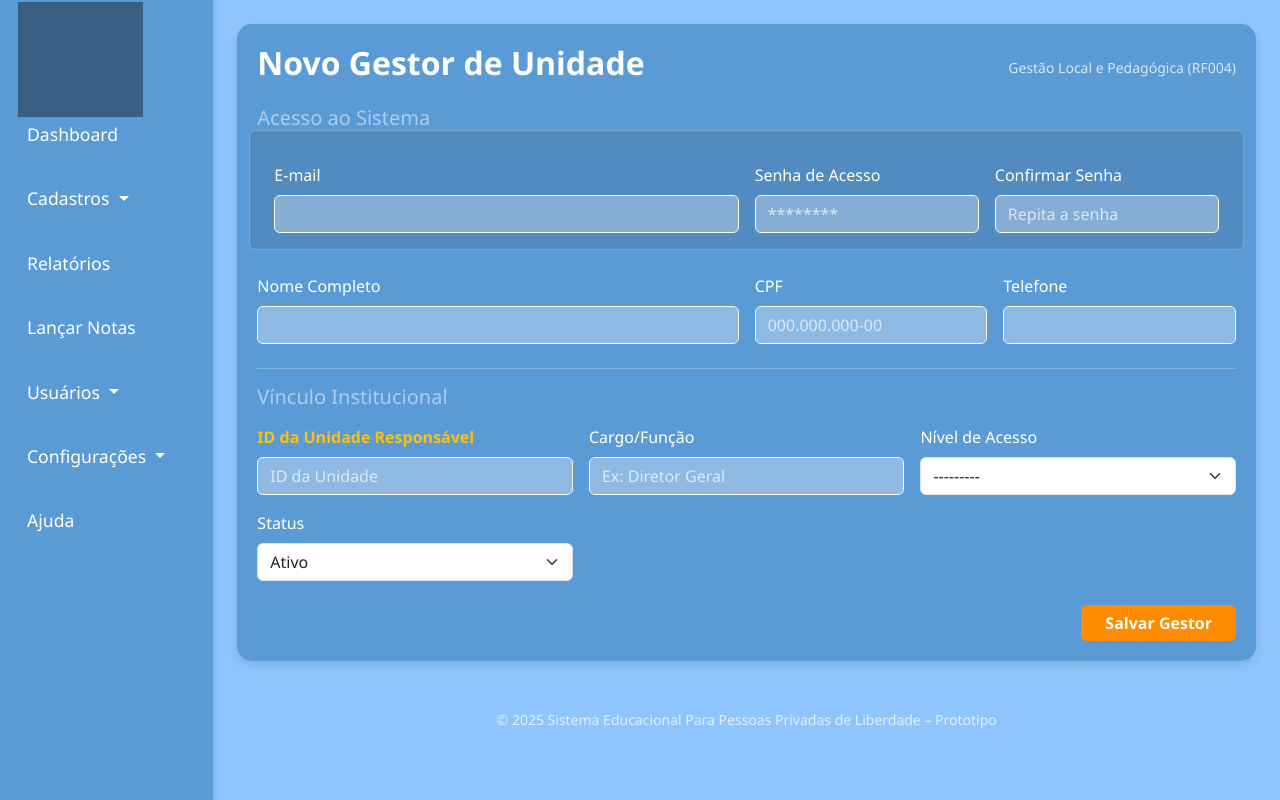
After one commit to pedrosantos-21/SistemaEducacional, a Django app: page /cadastro_gestor/ in a window 1280 px wide. The commit adds this page. Run offline with Django 5.2, Linux system fonts and the light colour scheme; grey boxes are pictures that could not be loaded.

Commit message:
I updated the home.html and gerenciar_home.html

```diff
--- a/educamais_app/forms.py
+++ b/educamais_app/forms.py
@@ -1,4 +1,4 @@
-from .models import Reeducando, Professor, Curso, Matricula, Progresso
+from .models import Reeducando, Professor, Curso, Matricula, Progresso, Administrador, Gestor, ConteudoHome
 from django.contrib.auth.models import User
 from django import forms
 
@@ -160,3 +160,96 @@ class ProgressoForm(forms.ModelForm):
         super().__init__(*args, **kwargs)
         # REGRA DE NEGÓCIO: Só mostra matrículas "Em Andamento" (Status=1)
         self.fields['matricula'].queryset = Matricula.objects.filter(status='1')
+
+# ... (Mantenha os forms anteriores) ...
+
+# --- FORMULÁRIO PARA RF003 (ADMINS) ---
+class AdministradorForm(forms.ModelForm):
+    senha_login = forms.CharField(
+        widget=forms.PasswordInput(attrs={'class': 'form-control', 'placeholder': '********'}),
+        label='Senha de Acesso'
+    )
+    confirmar_senha = forms.CharField(
+        widget=forms.PasswordInput(attrs={'class': 'form-control', 'placeholder': 'Repita a senha'}),
+        label='Confirmar Senha'
+    )
+
+    class Meta:
+        model = Administrador
+        fields = ['nome_completo', 'cpf', 'email', 'telefone', 'perfil_acesso', 'status']
+
+        widgets = {
+            'nome_completo': forms.TextInput(attrs={'class': 'form-control'}),
+            'cpf': forms.TextInput(attrs={'class': 'form-control', 'placeholder': '000.000.000-00'}),
+            'email': forms.EmailInput(attrs={'class': 'form-control'}),
+            'telefone': forms.TextInput(attrs={'class': 'form-control'}),
+            'perfil_acesso': forms.Select(attrs={'class': 'form-select'}),
+            'status': forms.Select(attrs={'class': 'form-select'}),
+        }
+
+    def clean(self):
+        cleaned_data = super().clean()
+        senha = cleaned_data.get("senha_login")
+        confirmar = cleaned_data.get("confirmar_senha")
+        if senha and confirmar and senha != confirmar:
+            self.add_error('confirmar_senha', "As senhas não conferem.")
+
+    def clean_email(self):
+        email = self.cleaned_data.get('email')
+        if User.objects.filter(username=email).exists():
+            raise forms.ValidationError("Este e-mail já está cadastrado no sistema.")
+        return email
+
+
+# --- FORMULÁRIO PARA RF004 (GESTORES) ---
+class GestorForm(forms.ModelForm):
+    senha_login = forms.CharField(
+        widget=forms.PasswordInput(attrs={'class': 'form-control', 'placeholder': '********'}),
+        label='Senha de Acesso'
+    )
+    confirmar_senha = forms.CharField(
+        widget=forms.PasswordInput(attrs={'class': 'form-control', 'placeholder': 'Repita a senha'}),
+        label='Confirmar Senha'
+    )
+
+    class Meta:
+        model = Gestor
+        fields = ['nome_completo', 'email', 'cpf', 'unidade_responsavel', 'cargo_funcao', 'nivel_acesso', 'status', 'telefone']
+
+        widgets = {
+            'nome_completo': forms.TextInput(attrs={'class': 'form-control'}),
+            'email': forms.EmailInput(attrs={'class': 'form-control'}),
+            'cpf': forms.TextInput(attrs={'class': 'form-control', 'placeholder': '000.000.000-00'}),
+            'unidade_responsavel': forms.NumberInput(attrs={'class': 'form-control', 'placeholder': 'ID da Unidade'}),
+            'cargo_funcao': forms.TextInput(attrs={'class': 'form-control', 'placeholder': 'Ex: Diretor Geral'}),
+            'nivel_acesso': forms.Select(attrs={'class': 'form-select'}),
+            'status': forms.Select(attrs={'class': 'form-select'}),
+            'telefone': forms.TextInput(attrs={'class': 'form-control'}),
+        }
+
+    def clean(self):
+        cleaned_data = super().clean()
+        senha = cleaned_data.get("senha_login")
+        confirmar = cleaned_data.get("confirmar_senha")
+        if senha and confirmar and senha != confirmar:
+            self.add_error('confirmar_senha', "As senhas não conferem.")
+
+    def clean_email(self):
+        email = self.cleaned_data.get('email')
+        if User.objects.filter(username=email).exists():
+            raise forms.ValidationError("Este e-mail já está cadastrado no sistema.")
+        return email
+
+    # Não esqueça de importar ConteudoHome lá em cima
+
+class ConteudoHomeForm(forms.ModelForm):
+    class Meta:
+        model = ConteudoHome
+        fields = ['titulo_principal', 'descricao_hero', 'texto_botao', 'link_botao']
+
+        widgets = {
+            'titulo_principal': forms.TextInput(attrs={'class': 'form-control', 'placeholder': 'Ex: Bem-vindo ao Sistema Educacional'}),
+            'descricao_hero': forms.Textarea(attrs={'class': 'form-control', 'rows': 3}),
+            'texto_botao': forms.TextInput(attrs={'class': 'form-control', 'placeholder': 'Ex: Acessar Área do Aluno'}),
+            'link_botao': forms.TextInput(attrs={'class': 'form-control', 'placeholder': 'Ex: /login/'}),
+        }
--- a/educamais_app/urls.py
+++ b/educamais_app/urls.py
@@ -13,4 +13,7 @@ urlpatterns = [
     path('cadastro_matricula/', views.cadastro_matricula, name='cadastro_matricula'),
     path('lancamento_nota/', views.lancamento_nota, name='lancamento_nota'),
     path('relatorios/', views.painel_relatorios, name='painel_relatorios'),
+    path('cadastro_administrador/', views.cadastro_administrador, name='cadastro_administrador'),
+    path('cadastro_gestor/', views.cadastro_gestor, name='cadastro_gestor'),
+    path('gerenciar_home/', views.gerenciar_home, name='gerenciar_home'),
 ]
--- a/educamais_app/views.py
+++ b/educamais_app/views.py
@@ -1,10 +1,45 @@
 # Arquivo: educamais_app/views.py
 from django.shortcuts import render, redirect
-from .models import Reeducando, Matricula
+from .models import Reeducando, Matricula, ConteudoHome
 from django.contrib.auth.models import User
-from .forms import ProfessorForm, ReeducandoForm, CursoForm, MatriculaForm, ProgressoForm
+from .forms import ProfessorForm, ReeducandoForm, CursoForm, MatriculaForm, ProgressoForm, ConteudoHomeForm
 from django.utils import timezone
 from datetime import timedelta
+
+
+# Adicione Progresso nas importações
+from .models import Reeducando, ConteudoHome, Progresso
+
+def home(request):
+    # ... (Lógica dos contadores continua igual) ...
+    total_reeducandos = Reeducando.objects.count()
+    total_reeducandos_fechado = Reeducando.objects.filter(regime_inicial=1).count()
+
+    # ... (Lógica de datas continua igual) ...
+    hoje = timezone.now().date()
+    aprox_30_dias = hoje + timedelta(days=30)
+    total_reeducandos_termino_proximo = Reeducando.objects.filter(
+        data_prevista_termino__range=[hoje, aprox_30_dias]
+    ).count()
+
+    # Configuração da Home
+    conteudo, created = ConteudoHome.objects.get_or_create(id=1)
+
+    # --- NOVA LÓGICA: Buscar as 5 últimas atividades ---
+    atividades_recentes = Progresso.objects.select_related('matricula__aluno').order_by('-data_conclusao')[:5]
+
+    context = {
+        'total_reeducandos': total_reeducandos,
+        'total_reeducandos_fechado': total_reeducandos_fechado,
+        'total_reeducandos_termino_proximo': total_reeducandos_termino_proximo,
+        'conteudo': conteudo,
+        'atividades_recentes': atividades_recentes, # <--- Mandando para o HTML
+    }
+
+    return render(request, 'educamais_app/home.html', context)
+
+'''
+
 
 def home(request):
     # Por enquanto vamos renderizar o cadastro na home também, ou uma página temporária
@@ -33,6 +68,7 @@ def home(request):
 
     return render(request, 'educamais_app/home.html',context)
 
+'''
 def cadastro_aluno(request):
     sucesso = False
 
@@ -148,6 +184,93 @@ def painel_relatorios(request):
         'relatorios': relatorios
     })
 
+# Importe os novos forms
+from .forms import (
+    ReeducandoForm, ProfessorForm, CursoForm, MatriculaForm,
+    ProgressoForm, AdministradorForm, GestorForm
+)
+
+# ... (Outras views) ...
+
+def cadastro_administrador(request):
+    sucesso = False
+    if request.method == 'POST':
+        form = AdministradorForm(request.POST)
+        if form.is_valid():
+            admin_user = form.save(commit=False)
+            # Cria Usuário do Django
+            username = form.cleaned_data['email']
+            senha = form.cleaned_data['senha_login']
+            novo_usuario = User.objects.create_user(username=username, password=senha)
+
+            # Vincula e Salva
+            admin_user.usuario = novo_usuario
+            admin_user.save()
+
+            sucesso = True
+            form = AdministradorForm()
+    else:
+        form = AdministradorForm()
+
+    return render(request, 'educamais_app/cadastro_administrador.html', {
+        'form': form,
+        'sucesso': sucesso
+    })
+
+def cadastro_gestor(request):
+    sucesso = False
+    if request.method == 'POST':
+        form = GestorForm(request.POST)
+        if form.is_valid():
+            gestor_user = form.save(commit=False)
+            # Cria Usuário do Django
+            username = form.cleaned_data['email']
+            senha = form.cleaned_data['senha_login']
+            novo_usuario = User.objects.create_user(username=username, password=senha)
+
+            # Vincula e Salva
+            gestor_user.usuario = novo_usuario
+            gestor_user.save()
+
+            sucesso = True
+            form = GestorForm()
+    else:
+        form = GestorForm()
+
+    return render(request, 'educamais_app/cadastro_gestor.html', {
+        'form': form,
+        'sucesso': sucesso
+    })
+
+
+def gerenciar_home(request):
+    # O Segredo: Pega sempre o ID=1. Se não existir, cria vazio.
+    conteudo, created = ConteudoHome.objects.get_or_create(id=1)
+
+    sucesso = False
+
+    if request.method == 'POST':
+        # Passamos a 'instance=conteudo' para dizer que é uma EDIÇÃO, não criação
+        form = ConteudoHomeForm(request.POST, instance=conteudo)
+        if form.is_valid():
+            # Salva o autor da modificação (se tiver usuário logado)
+            if request.user.is_authenticated:
+                config = form.save(commit=False)
+                config.autor_modificacao = request.user
+                config.save()
+            else:
+                form.save()
+
+            sucesso = True
+    else:
+        # Preenche o formulário com o que já existe no banco
+        form = ConteudoHomeForm(instance=conteudo)
+
+    return render(request, 'educamais_app/gerenciar_home.html', {
+        'form': form,
+        'sucesso': sucesso
+    })
+
 '''
     sucesso = False
     1º O Estado inicial (A "Página em branco")
--- a/templates/base.html
+++ b/templates/base.html
@@ -1,6 +1,7 @@
 {% load static %}
 <!DOCTYPE html>
 <html lang="pt-br">
+
 <head>
     <meta charset="UTF-8">
     <meta name="viewport" content="width=device-width, initial-scale=1.0">
@@ -8,32 +9,41 @@
     <link href="https://cdn.jsdelivr.net/npm/bootstrap@5.3.0/dist/css/bootstrap.min.css" rel="stylesheet">
     <link href="{% static 'css/style.css' %}" rel="stylesheet">
 </head>
+
 <body>
 
     <div class="container-fluid">
         <div class="row">
 
-            <nav class="col-md-3 col-lg-2 d-md-block sidebar collapse pt-3">
-                <div class="text-center mb-4">
-                    <img src="{% static 'img/logo.png' %}" alt="Logo" class="img-fluid" style="max-width: 150px;">
-                    <h6 class="mt-2 text-white small">SISTEMA EDUCACIONAL<br>PARA PESSOAS PRIVADAS DE LIBERDADE</h6>
-                </div>
+            <nav class="col-md-3 col-lg-2 d-md-block sidebar collapse pt-3 position-relative">
+
+                <img src="{% static 'img/logo.png' %}" alt="Logo Educamais" class="img-fluid"
+                    style="position: absolute; width: 125px; height: 115px; left: 18px; top: 2px; z-index: 10; mix-blend-mode: multiply;">
+
+                <div style="margin-top: 90px;"></div>
+
                 <div class="position-sticky">
                     <ul class="nav flex-column gap-2">
+
                         <li class="nav-item">
                             <a href="{% url 'home' %}" class="nav-link text-white">Dashboard</a>
                         </li>
 
                         <li class="nav-item">
-                                <a class="nav-link text-white dropdown-toggle" href="#" data-bs-toggle="collapse" data-bs-target="#submenuCadastros">
+                            <a class="nav-link text-white dropdown-toggle" href="#" data-bs-toggle="collapse"
+                                data-bs-target="#submenuCadastros">
                                 Cadastros
                             </a>
                             <div class="collapse ps-3" id="submenuCadastros">
                                 <ul class="btn-toggle-nav list-unstyled fw-normal pb-1 small">
-                                        <li><a href="{% url 'cadastro_aluno' %}" class="nav-link text-white opacity-75">Novo Aluno</a></li>
-                                        <li><a href="{% url 'cadastro_professor' %}" class="nav-link text-white opacity-75">Novo Professor</a></li>
-                                        <li><a href="{% url 'cadastro_curso' %}" class="nav-link text-white opacity-75">Cursos</a></li>
-                                        <li><a href="{% url 'cadastro_matricula' %}" class="nav-link text-white opacity-75">Nova Matrícula</a></li>
+                                    <li><a href="{% url 'cadastro_aluno' %}" class="nav-link text-white opacity-75">Novo
+                                            Aluno</a></li>
+                                    <li><a href="{% url 'cadastro_professor' %}"
+                                            class="nav-link text-white opacity-75">Novo Professor</a></li>
+                                    <li><a href="{% url 'cadastro_curso' %}"
+                                            class="nav-link text-white opacity-75">Cursos</a></li>
+                                    <li><a href="{% url 'cadastro_matricula' %}"
+                                            class="nav-link text-white opacity-75">Nova Matrícula</a></li>
                                 </ul>
                             </div>
                         </li>
@@ -46,9 +56,39 @@
                             <a href="{% url 'lancamento_nota' %}" class="nav-link text-white">Lançar Notas</a>
                         </li>
 
-                            <li class="nav-item"><a href="#" class="nav-link text-white">Usuários</a></li>
-                            <li class="nav-item"><a href="#" class="nav-link text-white">Configurações</a></li>
-                            <li class="nav-item"><a href="#" class="nav-link text-white">Ajuda</a></li>
+                        <li class="nav-item">
+                            <a class="nav-link text-white dropdown-toggle" href="#" data-bs-toggle="collapse"
+                                data-bs-target="#submenuUsuarios">
+                                Usuários
+                            </a>
+                            <div class="collapse ps-3" id="submenuUsuarios">
+                                <ul class="btn-toggle-nav list-unstyled fw-normal pb-1 small">
+                                    <li><a href="{% url 'cadastro_administrador' %}"
+                                            class="nav-link text-white opacity-75">Novo Admin/Operador</a></li>
+                                    <li><a href="{% url 'cadastro_gestor' %}"
+                                            class="nav-link text-white opacity-75">Novo Gestor</a></li>
+                                </ul>
+                            </div>
+                        </li>
+
+                        <li class="nav-item">
+                            <a class="nav-link text-white dropdown-toggle" href="#" data-bs-toggle="collapse"
+                                data-bs-target="#submenuConfig">
+                                Configurações
+                            </a>
+                            <div class="collapse ps-3" id="submenuConfig">
+                                <ul class="btn-toggle-nav list-unstyled fw-normal pb-1 small">
+                                    <li><a href="{% url 'gerenciar_home' %}"
+                                            class="nav-link text-white opacity-75">Editar Home Page</a></li>
+                                    <li><a href="#" class="nav-link text-white opacity-75">Backup (Futuro)</a></li>
+                                </ul>
+                            </div>
+                        </li>
+
+                        <li class="nav-item">
+                            <a href="#" class="nav-link text-white">Ajuda</a>
+                        </li>
+
                     </ul>
                 </div>
             </nav>
@@ -66,4 +106,5 @@
 
     <script src="https://cdn.jsdelivr.net/npm/bootstrap@5.3.0/dist/js/bootstrap.bundle.min.js"></script>
 </body>
+
 </html>
--- /dev/null
+++ b/templates/educamais_app/cadastro_gestor.html
@@ -0,0 +1,93 @@
+{% extends 'base.html' %}
+
+{% block content %}
+<div class="content-card">
+    <div class="d-flex justify-content-between align-items-center mb-3">
+        <h2 class="fw-bold">Novo Gestor de Unidade</h2>
+        <span class="small opacity-75">Gestão Local e Pedagógica (RF004)</span>
+    </div>
+
+    {% if sucesso %}
+    <div class="alert alert-success alert-dismissible fade show">
+        <strong>Sucesso!</strong> Gestor cadastrado e vinculado à unidade.
+        <button type="button" class="btn-close" data-bs-dismiss="alert"></button>
+    </div>
+    {% endif %}
+
+    <form method="POST">
+        {% csrf_token %}
+
+        {% if form.errors %}
+        <div class="alert alert-danger">
+            <strong>Ops! Verifique os erros:</strong>
+            <ul>
+            {% for field in form %}
+                {% if field.errors %}<li>{{ field.label }}: {{ field.errors|striptags }}</li>{% endif %}
+            {% endfor %}
+            {% for error in form.non_field_errors %}<li>{{ error }}</li>{% endfor %}
+            </ul>
+        </div>
+        {% endif %}
+
+        <h5 class="mb-3 text-white-50">Acesso ao Sistema</h5>
+        <div class="row g-3 mb-4 p-3 border border-light border-opacity-25 rounded bg-black bg-opacity-10">
+            <div class="col-md-6">
+                <label class="form-label">{{ form.email.label }}</label>
+                {{ form.email }}
+            </div>
+            <div class="col-md-3">
+                <label class="form-label">{{ form.senha_login.label }}</label>
+                {{ form.senha_login }}
+            </div>
+            <div class="col-md-3">
+                <label class="form-label">{{ form.confirmar_senha.label }}</label>
+                {{ form.confirmar_senha }}
+            </div>
+        </div>
+
+        <div class="row g-3 mb-4">
+            <div class="col-md-6">
+                <label class="form-label">{{ form.nome_completo.label }}</label>
+                {{ form.nome_completo }}
+            </div>
+            <div class="col-md-3">
+                <label class="form-label">{{ form.cpf.label }}</label>
+                {{ form.cpf }}
+            </div>
+            <div class="col-md-3">
+                <label class="form-label">{{ form.telefone.label }}</label>
+                {{ form.telefone }}
+            </div>
+        </div>
+
+        <hr class="border-white opacity-25">
+
+        <h5 class="mb-3 text-white-50">Vínculo Institucional</h5>
+        <div class="row g-3">
+            <div class="col-md-4">
+                <label class="form-label fw-bold text-warning">{{ form.unidade_responsavel.label }}</label>
+                {{ form.unidade_responsavel }}
+            </div>
+
+            <div class="col-md-4">
+                <label class="form-label">{{ form.cargo_funcao.label }}</label>
+                {{ form.cargo_funcao }}
+            </div>
+
+            <div class="col-md-4">
+                <label class="form-label">{{ form.nivel_acesso.label }}</label>
+                {{ form.nivel_acesso }}
+            </div>
+
+            <div class="col-md-4">
+                <label class="form-label">{{ form.status.label }}</label>
+                {{ form.status }}
+            </div>
+        </div>
+
+        <div class="d-flex justify-content-end gap-2 mt-4">
+            <button type="submit" class="btn btn-orange px-4">Salvar Gestor</button>
+        </div>
+    </form>
+</div>
+{% endblock %}
```
Also changed, not shown: educamais_app/models.py (+99 -0 lines), templates/educamais_app/cadastro_administrador.html (added, +81 -0 lines), templates/educamais_app/gerenciar_home.html (added, +57 -0 lines), templates/educamais_app/home.html (+30 -7 lines), educamais_app/migrations/0005_administrador_gestor.py (added), educamais_app/migrations/0006_conteudohome.py (added), 1 other file. Lines whose indentation alone changed are shown as unchanged.
